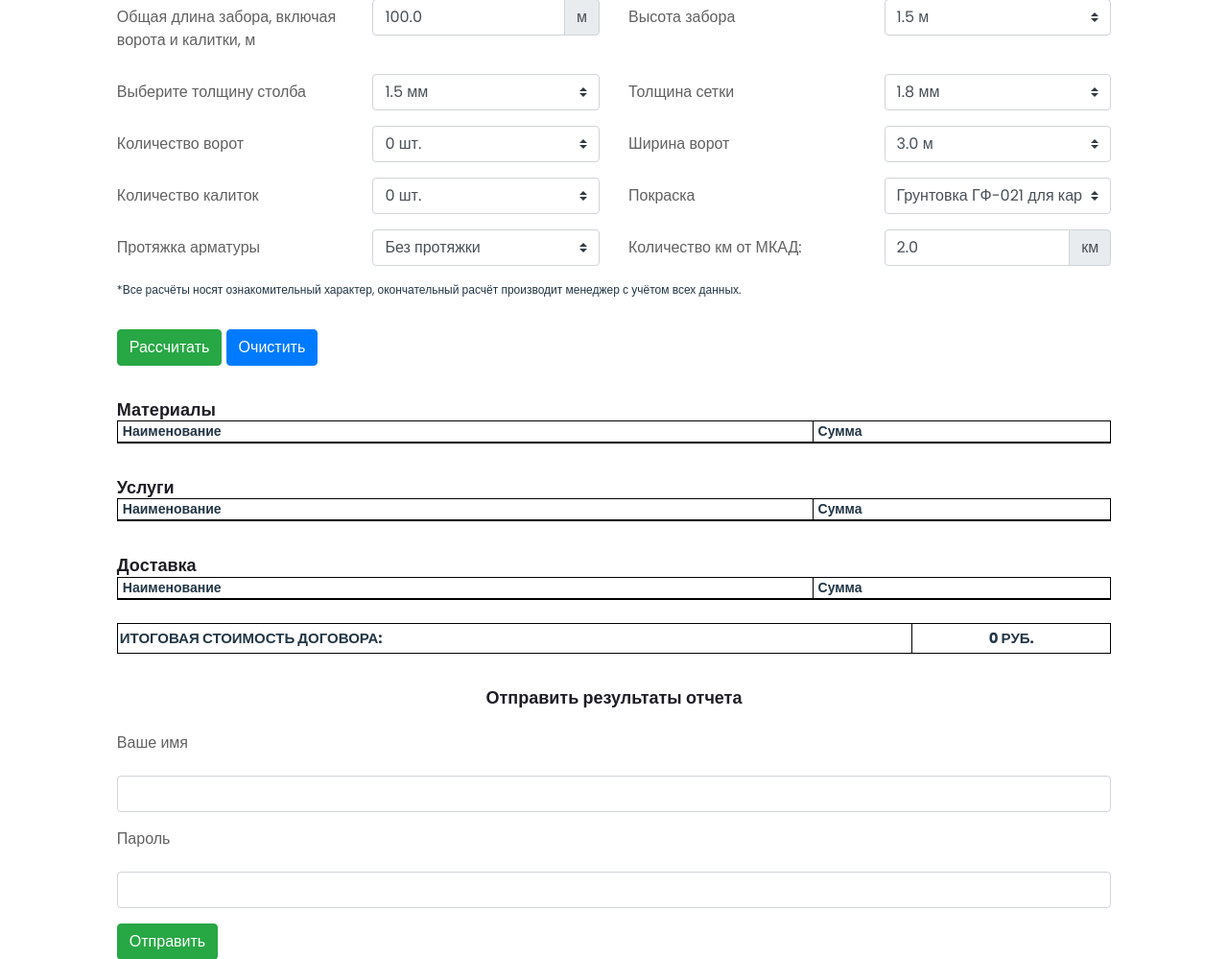
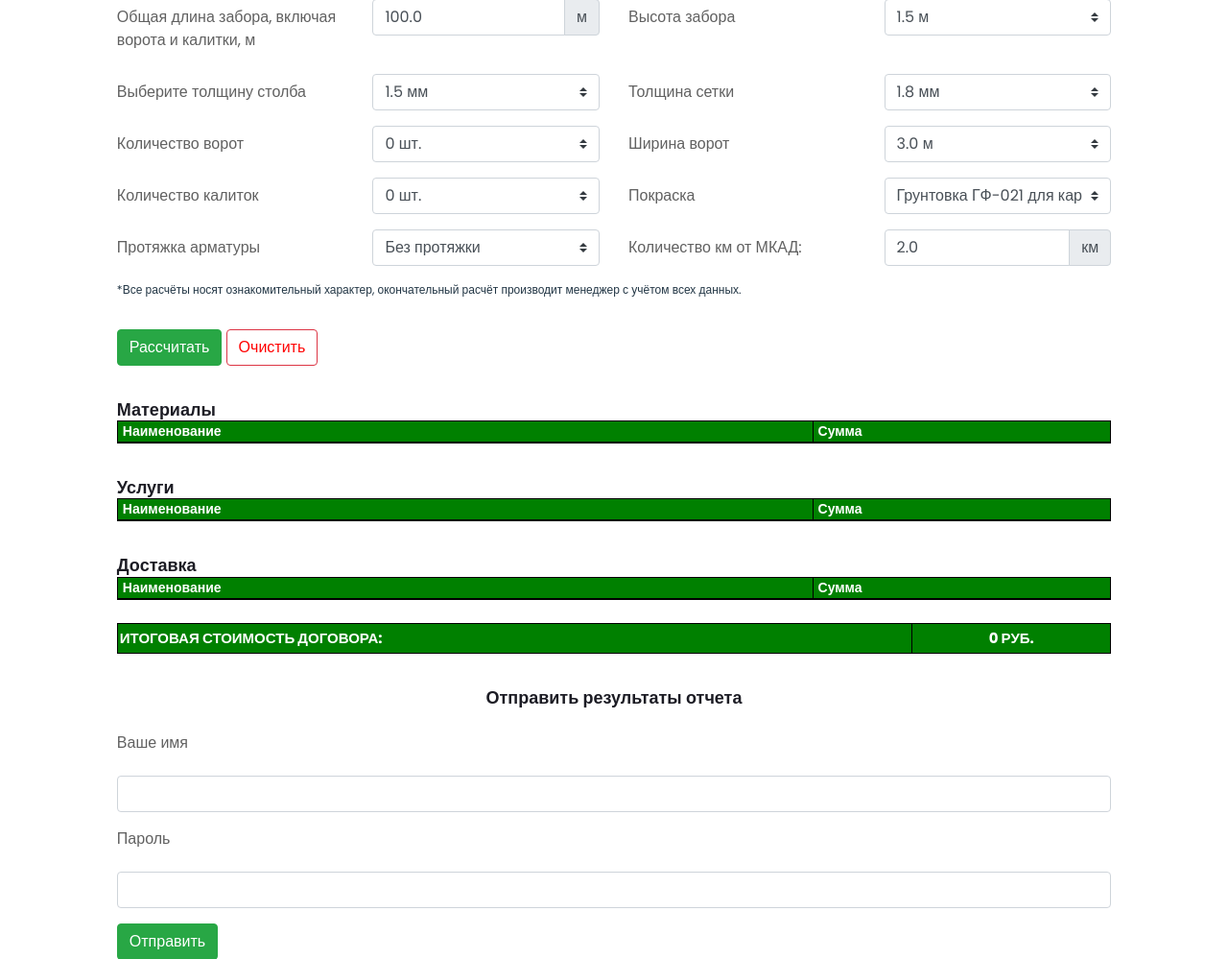
Before and after one commit to odpash/moszabori, a Django app: page /calculator/calc-rabitsa in a window 1280 px wide. Shown: the part 810-1809 px from the top of the page at 96% size. Run offline with Django 3.2, Linux system fonts and the light colour scheme; data comes from the database, SQL or seed files in the repository; both versions use the stored data as it was after the commit; lists and menus that the app fills with data are empty; some libraries are stand-ins or nearby versions.

Commit message:
small fixes

```diff
--- a/calculator/sourceviews/rabitsa.py
+++ b/calculator/sourceviews/rabitsa.py
@@ -51,26 +51,26 @@ def main(request):
                 count = int((dlinazabora - kolvo_vorot * shirina_vorot - kolvo_kalitok))
                 print(count)
                 args['result'] += count * float(i.price) / 2.5
-                args['result_items'].append({'text': f'Столбы ({count / 2.5} шт.) - {i.price} рублей за столб',
+                args['result_items'].append({'text': f'Столб 60x30 толщиной {tolshinastolba} мм высотой {visotazabora + 0.8} м ({count / 2.5} шт.) - {i.price} рублей за столб',
                                              'cost': round(count * float(i.price) / 2.5, 2)})
 
         for i in Rabizasetka.objects.all():  # СЕТКА
             if visotazabora == float(i.visota) and float(i.tolshina) == tolshinasetki:
                 args['result'] += visotazabora / 10 * float(i.price)
                 args['result_items'].append(
-                    {'text': f'Сетка ({round(visotazabora / 10, 2)} ед.) - {i.price} рублей за рулон',
+                    {'text': f'Сетка с высотой {visotazabora} м и толщиной {tolshinasetki} мм ({round(visotazabora / 10, 2)} ед.) - {i.price} рублей за рулон',
                      'cost': round(visotazabora / 10 * float(i.price), 2)})
 
         for i in Rabizavorota.objects.all():  # ВОРОТА
             if float(i.shirina) == shirina_vorot and float(i.visota) == visotazabora:
                 args['result'] += kolvo_vorot * float(i.price)
-                args['result_items'].append({'text': f'Ворота ({kolvo_vorot} шт.) - {i.price} рублей за штуку',
+                args['result_items'].append({'text': f'Ворота {shirina_vorot}x{visotazabora} мм ({kolvo_vorot} шт.) - {i.price} рублей за штуку',
                                              'cost': round(kolvo_vorot * float(i.price), 2)})
 
         for i in Rabizakalitka.objects.all():  # Калитки
             if float(i.visota) == visotazabora:
                 args['result'] += kolvo_kalitok * float(i.price)
-                args['result_items'].append({'text': f'Калитки ({kolvo_kalitok} шт.) - {i.price} рублей за штуку',
+                args['result_items'].append({'text': f'Калитка {1000}x{visotazabora} мм на 1-м столбе ({kolvo_kalitok} шт.) - {i.price} рублей за штуку',
                                              'cost': round(kolvo_kalitok * float(i.price), 2)})
 
         for i in Rabizapokraska.objects.all():  # Покраска
@@ -90,7 +90,7 @@ def main(request):
         armatura_price = float(Rabizaarmatura.objects.all()[0].price)
         args['result'] += dlinazabora * mnosh * armatura_price
         args['result_items'].append(
-            {'text': f'Арматура ({mnosh * dlinazabora} шт.) - {armatura_price} рублей за п.м.',
+            {'text': f'Арматура толщиной 10 мм ({mnosh * dlinazabora} шт.) - {armatura_price} рублей за п.м.',
              'cost': round(dlinazabora * mnosh * float(armatura_price), 2)})
 
         ystanovkakalitki_price = float(Rabizaystanovkakalitki.objects.all()[0].price)
--- a/calculator/templates/calculator/rabitsa.html
+++ b/calculator/templates/calculator/rabitsa.html
@@ -226,7 +226,7 @@
                                     class="btn btn-success">Рассчитать
                             </button>
                         <button
-                                    class="btn btn-primary"><a style="color: white" href="/calculator/calc-rabitsa?">Очистить</a>
+                                    class="btn btn-outline-danger"><a style="color: red" href="/calculator/calc-rabitsa?">Очистить</a>
                             </button>
                         </form>
                     </br>
@@ -243,7 +243,7 @@
                                    style="border-collapse: collapse;border-style: solid; border-width: 1px; border-color:black;width: 100%"
                                    cellspacing="0" cellpadding="0" border="0">
                                 <thead>
-                                <tr style="text-align: left;">
+                                <tr style="text-align: left; color: white;background: green">
                                     <th style="width: 70%;border-style: solid; border-width: 1px; border-color:black;padding: 0px 5px;font-size: 14px;">
                                         Наименование
                                     </th>
@@ -286,7 +286,7 @@
                                    style="border-collapse: collapse;border-style: solid; border-width: 1px; border-color:black;width: 100%"
                                    cellspacing="0" cellpadding="0" border="0">
                                 <thead>
-                                <thead style="text-align: left;">
+                                <thead style="text-align: left; color: white;background: green">
                                     <th style="width: 70%;border-style: solid; border-width: 1px; border-color:black;padding: 0px 5px;font-size: 14px;">
                                         Наименование
                                     </th>
@@ -329,7 +329,7 @@
                                    style="border-collapse: collapse;border-style: solid; border-width: 1px; border-color:black;width: 100%"
                                    cellspacing="0" cellpadding="0" border="0">
                                 <thead>
-                                <tr style="text-align: left;">
+                                <tr style="text-align: left; color: white;background: green">
                                     <th style="width: 70%;border-style: solid; border-width: 1px; border-color:black;padding: 0px 5px;font-size: 14px;">
                                         Наименование
                                     </th>
@@ -366,7 +366,7 @@
                         </div>
                 <br/>
                         <div class="finish-total-price"
-                             style="text-transform: uppercase; font-size: 15px; font-weight: bold; border: 1px solid #000; display: table; width: 100%;">
+                             style="text-transform: uppercase; font-size: 15px; font-weight: bold; border: 1px solid #000; display: table; width: 100%; color: white;background: green">
                             <span style="display: table-cell; width: 80%; padding-left: 2px;">Итоговая стоимость договора:</span>
                             <span class="stoimost"
                                   style="display: table-cell; width: 20%;  border-left: 1px solid #000; font-size: 15px; text-align: center; line-height: 30px;white-space: nowrap;">{{ result }} руб.</span>
```
Also changed, not shown: db.sqlite3.
